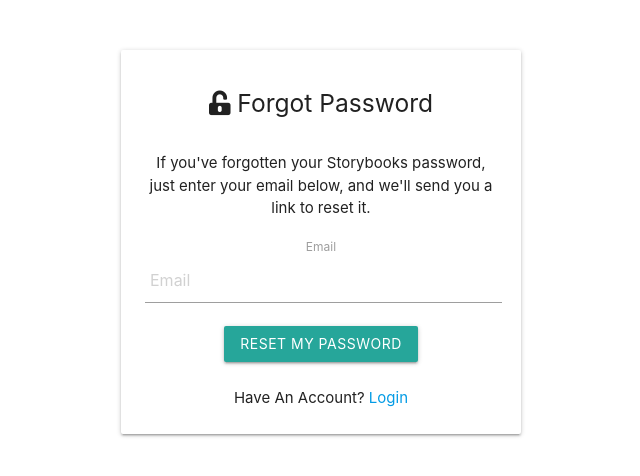
After one commit to Kassmanben/boilerplate-login, a Node server app: page /users/forgot in a window 1280 px wide. The commit adds this page. Shown: the top 476 px of the page, without its empty margins (319-959 px from the left). Run offline with Node 20, Linux system fonts and the light colour scheme; some libraries are stand-ins or nearby versions.

Commit message:
forgot email is sending at least

```diff
--- a/models/User.js
+++ b/models/User.js
@@ -47,6 +47,12 @@ const UserSchema = new mongoose.Schema({
     type: Date,
     default: Date.now,
   },
+  resetToken: {
+    type: String
+  },
+  resetTimeout: {
+    type: Date
+  }
 });
 
 module.exports = mongoose.model("User", UserSchema);
--- a/package.json
+++ b/package.json
@@ -16,6 +16,7 @@
     "express": "^4.17.1",
     "express-handlebars": "^5.1.0",
     "express-session": "^1.17.1",
+    "mandrill-api": "^1.0.45",
     "method-override": "^3.0.0",
     "moment": "^2.29.1",
     "mongoose": "^5.10.9",
--- a/public/css/style.css
+++ b/public/css/style.css
@@ -31,3 +31,11 @@ p {
 .form-control {
   padding-left: 5px !important;
 }
+
+.bottom-margin {
+  margin-bottom: 30px;
+}
+
+.helper-text {
+  float: right;
+}
--- a/routes/users.js
+++ b/routes/users.js
@@ -3,19 +3,80 @@ const router = express.Router();
 const bcrypt = require('bcryptjs');
 const passport = require('passport');
 const mongoose = require('mongoose');
+var mandrill = require("mandrill-api/mandrill");
+var mandrill_client = new mandrill.Mandrill(process.env.MANDRILL);
+
 // Load User model
 const User = require('../models/User');
-const { ensureAuth, ensureGuest } = require('../middleware/auth');
+const { ensureGuest } = require('../middleware/auth');
+const moment = require('moment');
 
 // Register Page
 router.get('/register', ensureGuest, (req, res) => res.render('register', {
-  layout: 'register',
+  layout: 'login',
   errors: [],
   name: '',
   email: '',
   password: '',
   password2: ''
 }));
+
+// Forgot Page
+router.get('/forgot', ensureGuest, (req, res) => res.render('forgot', {
+  layout: 'login'
+}));
+
+router.post('/forgot', async (req, res) => {
+  const {email} = req.body;
+  let resetToken = new mongoose.Types.ObjectId();
+  User.findOneAndUpdate({ email: email }, {
+    resetToken: resetToken,
+    resetTimeout: moment().add(1, 'hours')
+  }, (err, user) => {
+    if (err){
+      console.error(err);
+      return res.render("error/500");
+    }
+    else {
+      let link = "http://localhost:3000/reset/"+resetToken;
+      let text = "We've recieved a password change request for your Storybooks account. </p><p> If you did not ask to change your password, then you can ignore this email and your password will not be changed. The link below will remain active for 1 hour."
+      var message = {
+        html: "<p>" + text + "</p>" + "<a href=\""+link+"\" > Reset your password here </a>",
+        text: text.replace('</p><p> ', '') + " " + link,
+        subject: "Storybooks password change request",
+        from_email: 'me@kassmanben.com',
+        from_name: "Storybooks",
+        to: [
+          {
+            email: user.email,
+            name: user.displayName,
+            type: "to",
+          },
+        ],
+      };
+      var async = false;
+      var ip_pool = "Main Pool";
+      mandrill_client.messages.send(
+        {
+          message: message,
+          async: async,
+          ip_pool: ip_pool,
+        },
+        function (result) {
+          console.log(result);
+        },
+        function (e) {
+          console.log(
+            "A mandrill error occurred: " + e.name + " - " + e.message
+          );
+        }
+      );
+      return res.redirect("/");
+    }
+  })
+})
+
+//TODO: Set up reset endpoint https://stackoverflow.com/questions/20277020/how-to-reset-change-password-in-node-js-with-passport-js
 
 // Register
 router.post('/register', (req, res) => {
--- /dev/null
+++ b/views/forgot.hbs
@@ -0,0 +1,22 @@
+<h5>
+    <i class="fas fa-unlock-alt"></i> Forgot Password
+</h5>
+
+<form action="/users/forgot" method="POST">
+    <div class="section">
+        <p class="lead">
+            If you've forgotten your Storybooks password, just enter your email below, and we'll send you a link to
+            reset it.
+        </p>
+    </div>
+    <div class="form-group">
+        <label for="email">Email</label>
+        <input type="text" id="email" name="email" class="form-control" placeholder="Email" value="{{email}}" />
+    </div>
+    <div class="section">
+        <button type="submit" class="btn btn-primary">
+            Reset My Password
+        </button>
+    </div>
+</form>
+<p class="lead mt-4">Have An Account? <a href="/">Login</a></p>
--- a/views/register.hbs
+++ b/views/register.hbs
@@ -41,4 +41,4 @@
         </button>
     </div>
 </form>
-<p class="lead mt-4">Have An Account? <a href="/users/login">Login</a></p>
+<p class="lead mt-4">Have An Account? <a href="/">Login</a></p>
```
Also changed, not shown: views/login.hbs (+7 -4 lines), 1 other file.
